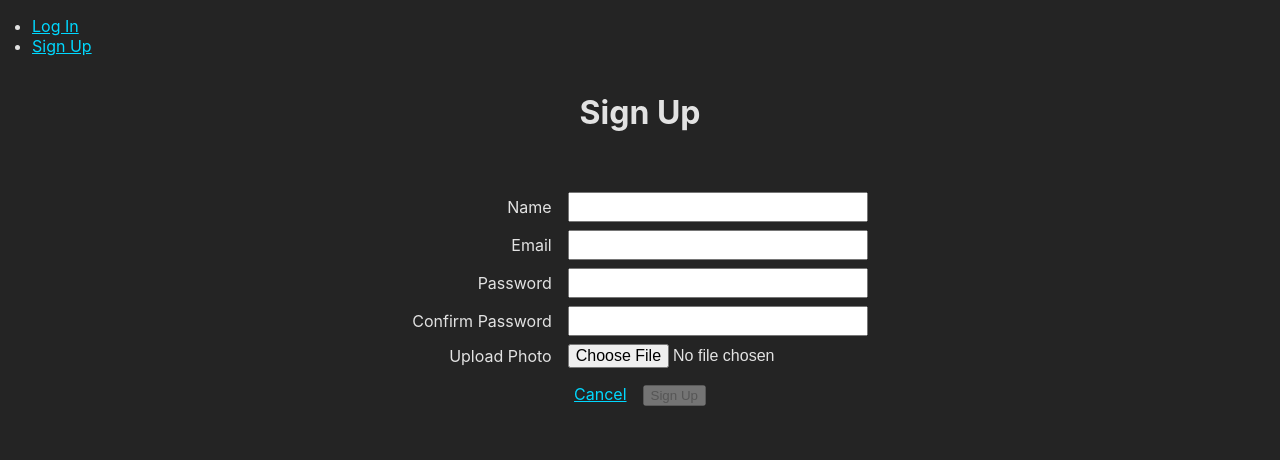
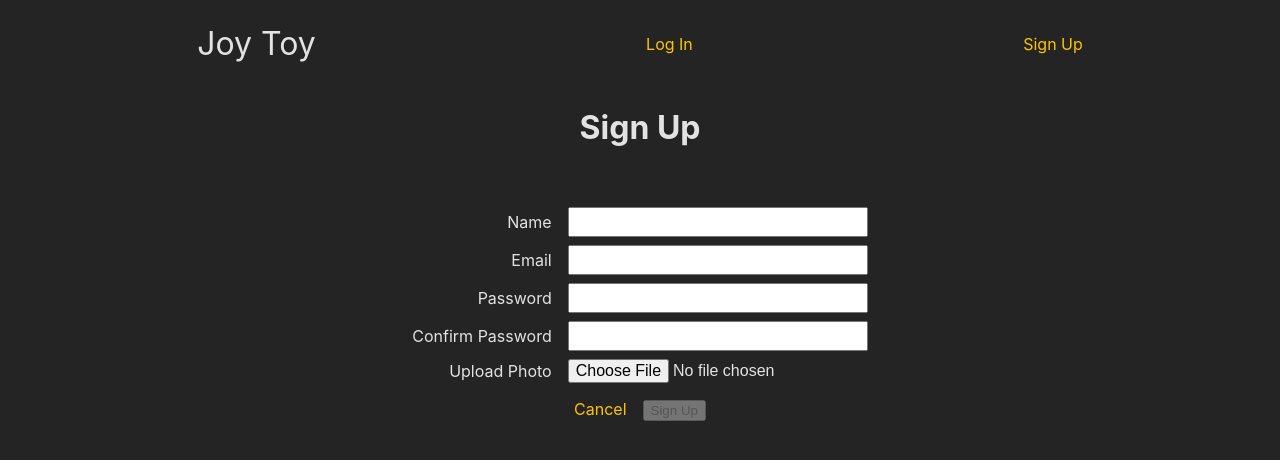
Before and after one commit to kyj666pao/joy-toy-front-end, a React (Vite) app: page /auth/signup in a window 1280 px wide. Shown: the top 460 px of the page. Built offline with nearby package versions, Linux system fonts and the light colour scheme; no server answers.

Commit message:
style the collection list

```diff
--- a/src/App.css
+++ b/src/App.css
@@ -1,7 +1,15 @@
 *,
 *::before,
 *::after {
-  box-sizing: inherit;
+  box-sizing: border-box;
+}
+
+#root {
+  width: 100%;
+  display: flex;
+  flex-direction: column;
+  justify-content: center;
+  align-items: center;
 }
 
 body {
@@ -24,10 +32,33 @@ body {
 
 a,
 a:visited {
-  color: #00d8ff
+  color: #ffc400
 }
 
 nav > ul {
   margin: 0;
   padding: 16px 32px;
 }
+
+nav {
+  margin: 0;
+  padding: 0;
+  box-sizing: border-box;
+  /* background-color: rgb(28, 9, 196); */
+}
+
+ul {
+  display: flex;
+  justify-content: space-around;
+  align-items: center;
+  list-style-type: none;
+}
+
+li {
+  margin: 0.5rem 1rem;
+
+}
+
+a {
+  text-decoration: none;
+}
--- a/src/App.tsx
+++ b/src/App.tsx
@@ -25,7 +25,7 @@ import * as collectionService from './services/collectionService'
 import './App.css'
 
 // types
-import { User, Profile, Collection } from './types/models'
+import { User, Collection } from './types/models'
 
 function App(): JSX.Element {
   const [user, setUser] = useState<User | null>(authService.getUser())
--- a/src/components/CollectionCard/CollectionCard.module.css
+++ b/src/components/CollectionCard/CollectionCard.module.css
@@ -1,8 +1,25 @@
 .container {
-    width: 300px;
+    width: 70%;
     margin: 8px;
     display: flex;
     align-items: center;
     flex-direction: column;
     border: 2px solid red;
+    text-align: center;
 }
+
+.img {
+    width: 95%;
+    height: fit-content;
+}
+
+.img:hover {
+    width: 100%;
+    height: fit-content;
+}
+
+.userThings {
+    align-self: flex-end;
+    display: flex;
+    padding: 6px;
+}
--- a/src/components/CollectionCard/CollectionCard.tsx
+++ b/src/components/CollectionCard/CollectionCard.tsx
@@ -25,10 +25,10 @@ const CollectionCard = (props: CollectionProps) => {
           <Link to={`/collections/${collection.id}`}>
             <h2>{collection.title}</h2>
           </Link>
-          <img src={collection.img} alt="" />
+          <img className={styles.img} src={collection.img} alt="" />
         </div>
         { user?.profile.id == collection.profileId &&
-          <div className="userThings">
+          <div className={styles.userThings}>
             <div className="edit">
               <Link to={`/collections/${collection.id}/edit`} state={collection}>
               Edit
--- /dev/null
+++ b/src/components/NavBar/NavBar.module.css
@@ -0,0 +1,7 @@
+.nav{
+    width: 100%;
+}
+
+.title {
+    font-size: 2rem;
+}
--- a/src/components/NavBar/NavBar.tsx
+++ b/src/components/NavBar/NavBar.tsx
@@ -3,6 +3,9 @@ import { NavLink } from 'react-router-dom'
 
 // types
 import { User } from '../../types/models'
+
+//css
+import styles from './NavBar.module.css'
 
 interface NavBarProps {
   user: User | null;
@@ -13,10 +16,11 @@ const NavBar = (props: NavBarProps): JSX.Element => {
   const { user, handleLogout } = props
 
   return (
-    <nav>
+    <nav className={styles.nav}>
       {user ?
         <ul>
-          <li>Welcome, {user.name}</li>
+          <li className={styles.title}>Joy Toy</li>
+          {/* <li>Welcome, {user.name}</li> */}
           <li><NavLink to="/collections">Collections</NavLink></li>
           <li><NavLink to="/collections/new">Add Collections</NavLink></li>
           <li><NavLink to="/profiles">Profiles</NavLink></li>
@@ -25,6 +29,7 @@ const NavBar = (props: NavBarProps): JSX.Element => {
         </ul>
       :
         <ul>
+          <li className={styles.title}>Joy Toy</li>
           <li><NavLink to="/auth/login">Log In</NavLink></li>
           <li><NavLink to="/auth/signup">Sign Up</NavLink></li>
         </ul>
--- a/src/pages/CollectionList/CollectionList.module.css
+++ b/src/pages/CollectionList/CollectionList.module.css
@@ -1,6 +1,6 @@
 .container {
-    width: 100vw;
-    margin: 16px;
+    width: 100%;
+    margin: 0;
     display: flex;
     align-items: center;
     flex-direction: column;
--- a/src/pages/CollectionList/CollectionList.tsx
+++ b/src/pages/CollectionList/CollectionList.tsx
@@ -39,7 +39,6 @@ const CollectionList = (props: CollectionsProps) => {
 
   return (
     <main className={styles.container}>
-        <h2>Collection List</h2>
         {collections.map((collection: Collection) => (
             <CollectionCard
                 key={collection.id}
--- a/src/pages/CreateForm/CreateForm.module.css
+++ b/src/pages/CreateForm/CreateForm.module.css
@@ -8,5 +8,33 @@
 }
 
 .form {
-    width: 80%
+    width: 90%;
+    min-height: 65vh;
+    padding: 1rem;
+    display: flex;
+    flex-direction: column;
+    justify-content: space-around;
 }
+
+.label {
+    display: inline-flex;
+    justify-content: flex-end;
+    align-items: center;
+    margin: 1rem 0;
+    font-size: 1.2rem;
+}
+
+.label input {
+    width: 70%;
+    margin-right: 15px;
+}
+
+.button {
+    width: fit-content;
+    padding: 4px 12px;
+    margin: 16px 0;
+    border-radius: 10px;
+    align-self: center;
+    font-size: 1.5rem;
+    color: rgb(7, 7, 7);
+}
--- a/src/pages/CreateForm/CreateForm.tsx
+++ b/src/pages/CreateForm/CreateForm.tsx
@@ -107,7 +107,10 @@ const CreateForm = (props: CreateFromPorps) => {
         <h2>Add Collection</h2>
         <p>{message}</p>
         <form autoComplete='off' onSubmit={handleSubmit} className={styles.form} >
-            <label htmlFor="title">Title
+          <div className={styles.line}>
+
+          </div>
+            <label className={styles.label} htmlFor="title">Title
                 <input type="text" name="title" value={title} onChange={handleChange} required/>
             </label>
 
@@ -118,23 +121,23 @@ const CreateForm = (props: CreateFromPorps) => {
               />
             </label>
 
-            <label htmlFor="description">Description
+            <label className={styles.label} htmlFor="description">Description
                 <input type="text" value={description} name='description' onChange={handleChange}  />
             </label>
 
-            <label htmlFor="type">Type
+            <label className={styles.label} htmlFor="type">Type
                 <input type="text" value={type} name='type' onChange={handleChange}  />
             </label>
 
-            <label htmlFor="category">Category
+            <label className={styles.label} htmlFor="category">Category
                 <input type="text" value={category} name='category' onChange={handleChange}  />
             </label>
 
-            <label htmlFor="series">Series
+            <label className={styles.label} htmlFor="series">Series
                 <input type="text" value={series} name='series' onChange={handleChange}  />
             </label>
 
-            <label htmlFor="brand">Brand
+            <label className={styles.label} htmlFor="brand">Brand
                 <input type="text" value={brand} name='brand' onChange={handleChange}  />
             </label>
 
```
